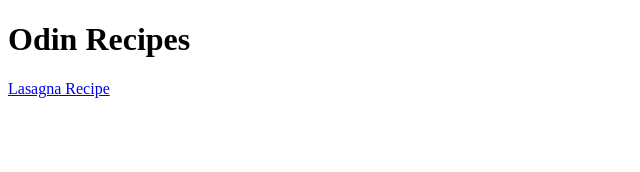
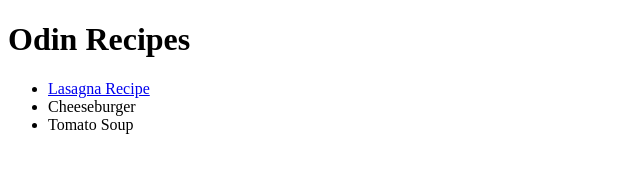
Before and after one commit to JVCKC/odin-recipes, a plain HTML site: page index.html in a window 1280 px wide. Shown: the whole page, without its empty margins (0-640 px from the left). Drawn offline with Linux system fonts and the light colour scheme.

Commit message:
Added list items for other recipes and also added burger.html and tomato-soup.html

```diff
--- a/index.html
+++ b/index.html
@@ -7,6 +7,11 @@
 </head>
 <body>
     <h1>Odin Recipes</h1>
-    <a href="recipes/lasagna.html">Lasagna Recipe</a>
+    <ul>
+        <li><a href="recipes/lasagna.html">Lasagna Recipe</a></li>
+        <li><a href="recipes/burger.html"></a>Cheeseburger</li>
+        <li><a href="recipes/tomato-soup.html"></a>Tomato Soup</li>
+    </ul>
+
 </body>
 </html>
```
Also changed, not shown: recipes/burger.html (added), recipes/tomato-soup.html (added).
